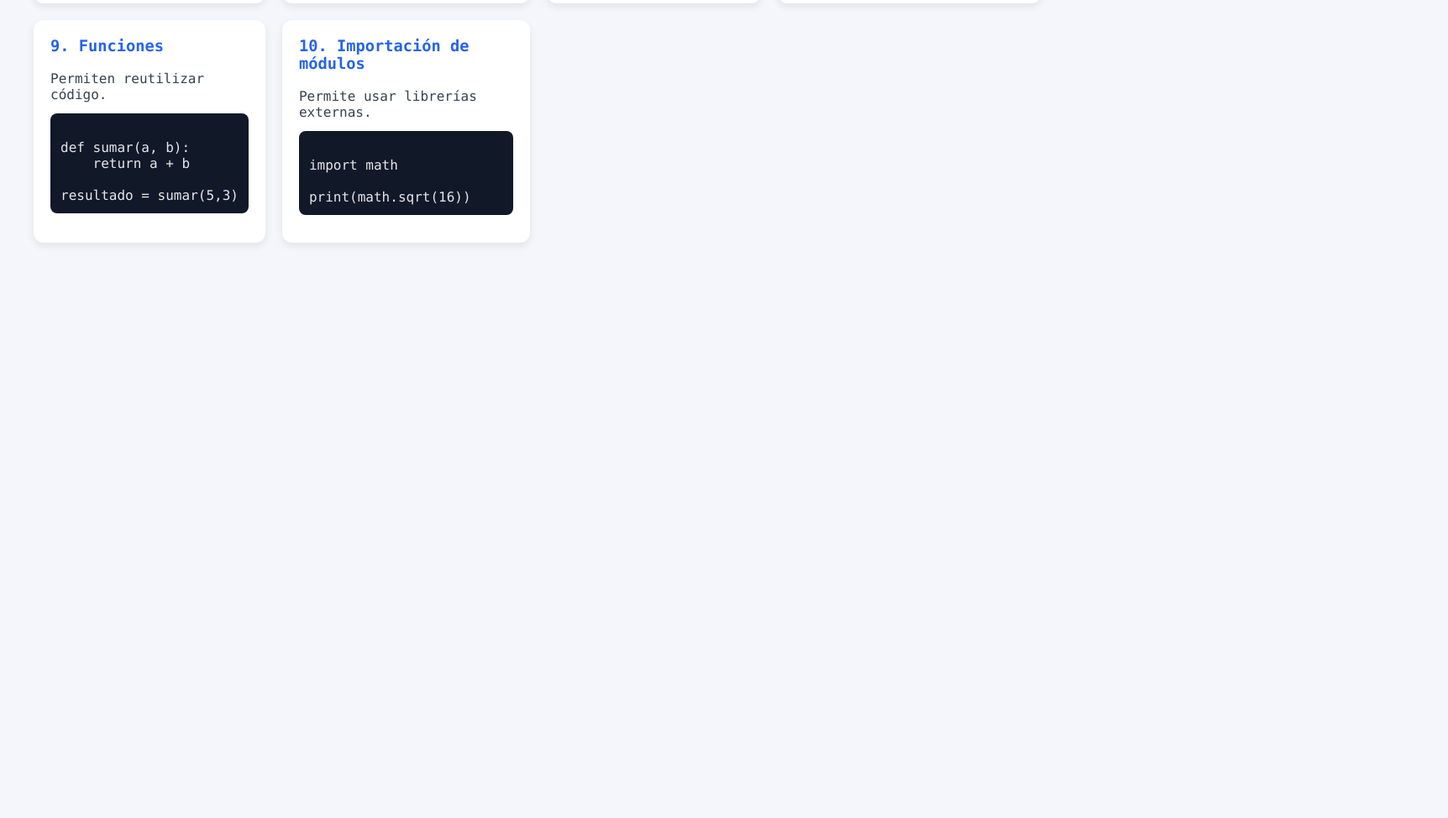
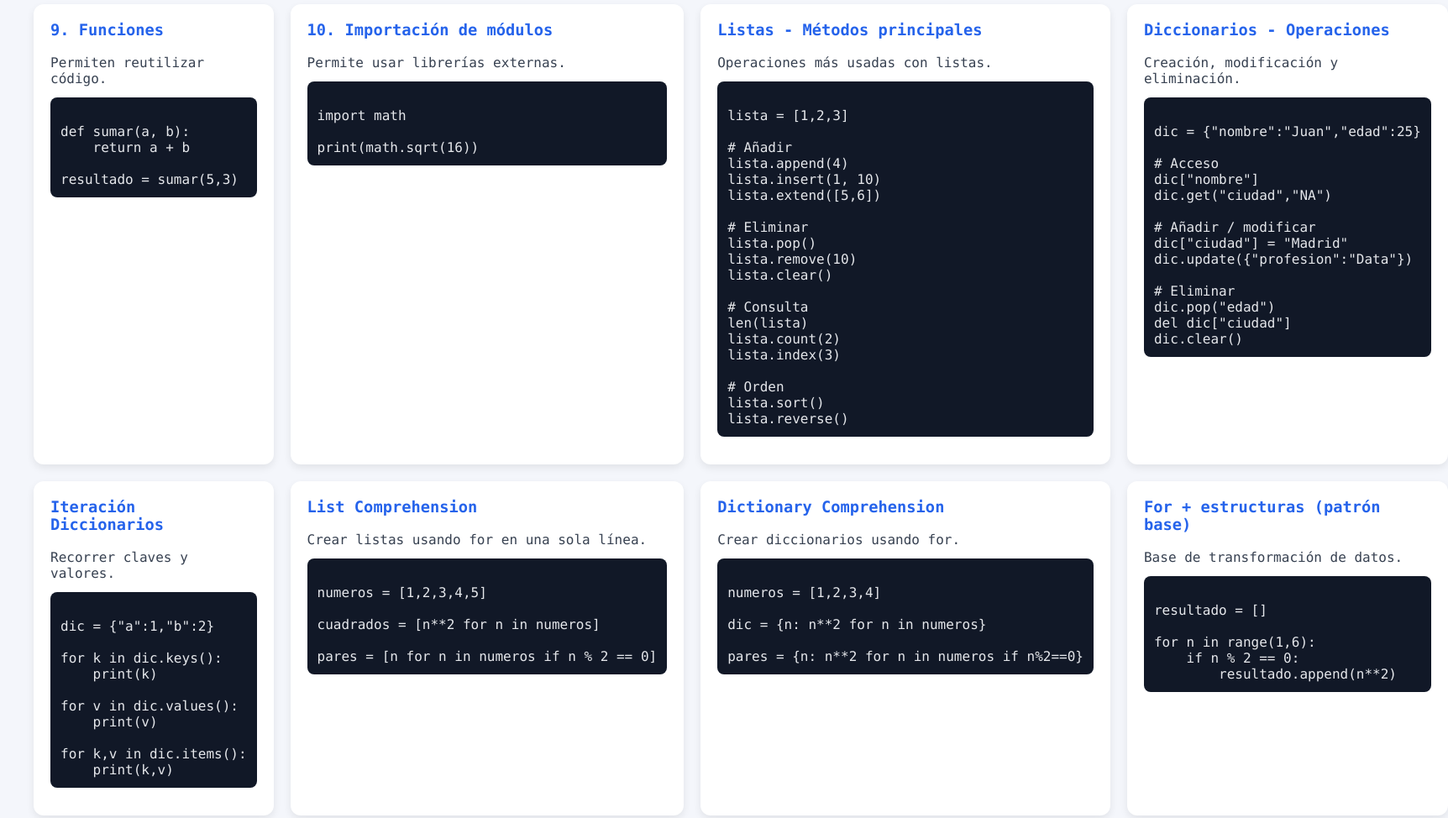
Before and after one commit to DvidMiguel/san-valentin-dmjm, a plain HTML site: page cheat_sheet_python.html in a window 1280 px wide. Shown: the part 783-1757 px from the top of the page at 84% size, 1724 px wide, since content can reach past the window. Before the commit the page ends 1112 px from the top, so only its background shows below. Drawn offline with Linux system fonts and the light colour scheme.

Commit message:
agregando nuevas cards al html

```diff
--- a/cheat_sheet_python.html
+++ b/cheat_sheet_python.html
@@ -206,6 +206,120 @@ print(math.sqrt(16))
 </code></pre>
 </div>
 
+<!-- LISTAS AVANZADO -->
+<div class="card">
+<h3>Listas - Métodos principales</h3>
+<div class="desc">Operaciones más usadas con listas.</div>
+<pre><code>
+lista = [1,2,3]
+
+# Añadir
+lista.append(4)
+lista.insert(1, 10)
+lista.extend([5,6])
+
+# Eliminar
+lista.pop()
+lista.remove(10)
+lista.clear()
+
+# Consulta
+len(lista)
+lista.count(2)
+lista.index(3)
+
+# Orden
+lista.sort()
+lista.reverse()
+</code></pre>
+</div>
+
+
+<!-- DICCIONARIOS AVANZADO -->
+<div class="card">
+<h3>Diccionarios - Operaciones</h3>
+<div class="desc">Creación, modificación y eliminación.</div>
+<pre><code>
+dic = {"nombre":"Juan","edad":25}
+
+# Acceso
+dic["nombre"]
+dic.get("ciudad","NA")
+
+# Añadir / modificar
+dic["ciudad"] = "Madrid"
+dic.update({"profesion":"Data"})
+
+# Eliminar
+dic.pop("edad")
+del dic["ciudad"]
+dic.clear()
+</code></pre>
+</div>
+
+
+<!-- ITERACION DICCIONARIOS -->
+<div class="card">
+<h3>Iteración Diccionarios</h3>
+<div class="desc">Recorrer claves y valores.</div>
+<pre><code>
+dic = {"a":1,"b":2}
+
+for k in dic.keys():
+    print(k)
+
+for v in dic.values():
+    print(v)
+
+for k,v in dic.items():
+    print(k,v)
+</code></pre>
+</div>
+
+
+<!-- LIST COMPREHENSION -->
+<div class="card">
+<h3>List Comprehension</h3>
+<div class="desc">Crear listas usando for en una sola línea.</div>
+<pre><code>
+numeros = [1,2,3,4,5]
+
+cuadrados = [n**2 for n in numeros]
+
+pares = [n for n in numeros if n % 2 == 0]
+</code></pre>
+</div>
+
+
+<!-- DICTIONARY COMPREHENSION -->
+<div class="card">
+<h3>Dictionary Comprehension</h3>
+<div class="desc">Crear diccionarios usando for.</div>
+<pre><code>
+numeros = [1,2,3,4]
+
+dic = {n: n**2 for n in numeros}
+
+pares = {n: n**2 for n in numeros if n%2==0}
+</code></pre>
+</div>
+
+
+<!-- INTEGRACION FOR + ESTRUCTURAS -->
+<div class="card">
+<h3>For + estructuras (patrón base)</h3>
+<div class="desc">Base de transformación de datos.</div>
+<pre><code>
+resultado = []
+
+for n in range(1,6):
+    if n % 2 == 0:
+        resultado.append(n**2)
+</code></pre>
+</div>
+
+
+
 </div>
 </div>
 
```
Also changed, not shown: 1 other file.
